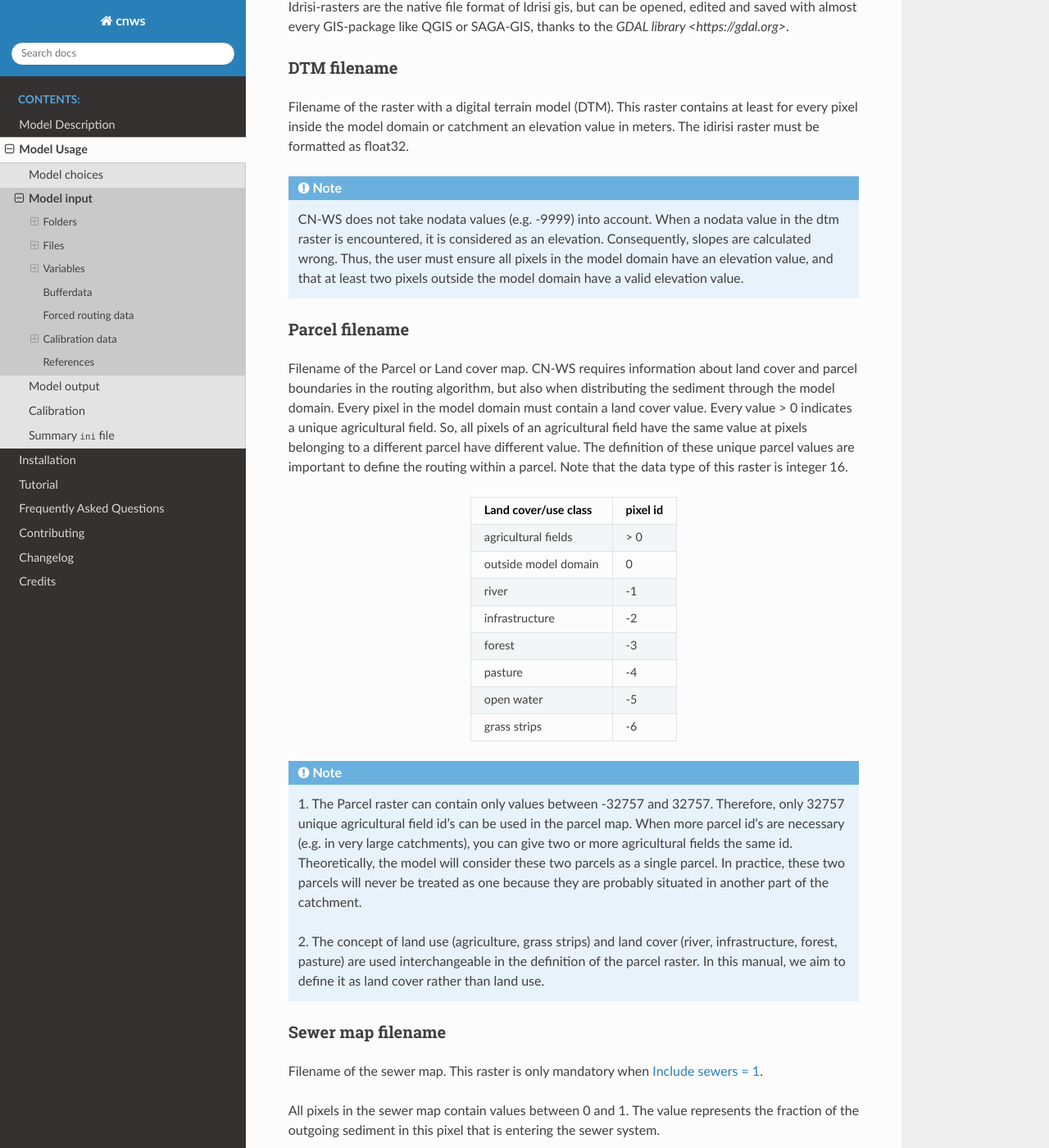
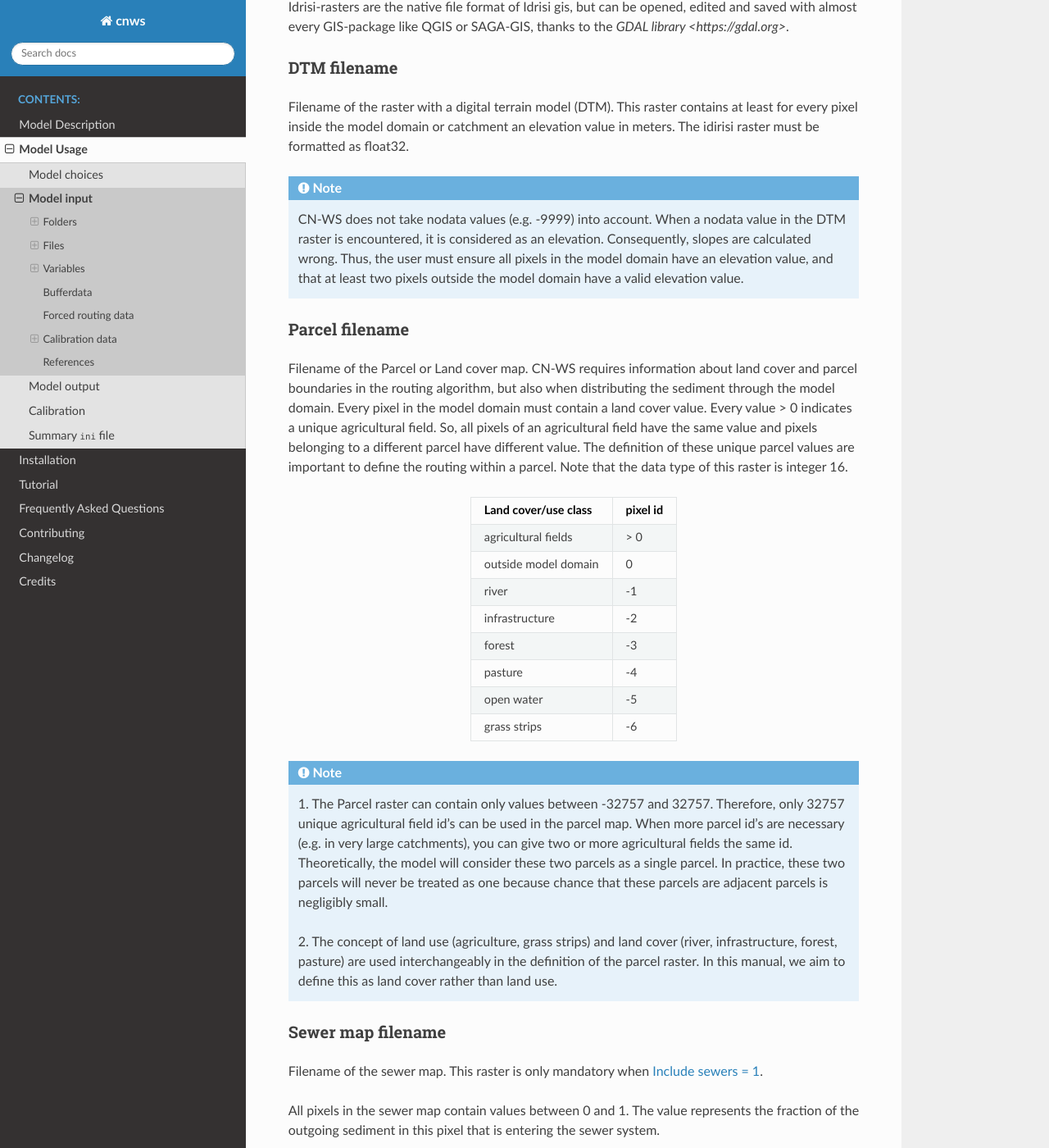
Before and after one commit to watem-sedem/watem-sedem, a Sphinx documentation site: the page built from docs/input.rst, in a window 1280 px wide and 1400 px high, scrolled down 711 px. Shown: the whole window at 82% size. Built offline with Sphinx 7.4.7 and the Read the Docs theme 2.0.0, drawn with Linux system fonts in a browser that asks for light colours; some of the changed text lies outside the part shown.

Commit message:
Textual changes in input.rst, as proposed in review

```diff
--- a/docs/input.rst
+++ b/docs/input.rst
@@ -33,7 +33,7 @@
 
 All input rasters must be
 `Idrisi-rasters <https://gdal.org/drivers/raster/Idrisi.html>`_ and must have
-the same amount of columns, rows and cellsize.
+the same amount of columns, rows and cell size.
 If one of the  input rasters has a different spatial extent, the model will
 raise an exception and will stop the execution.
 
@@ -53,7 +53,7 @@
 
 .. note::
 	CN-WS does not take nodata values (e.g. -9999) into account. When a nodata
-	value in the dtm raster is encountered, it is considered as an elevation.
+	value in the DTM raster is encountered, it is considered as an elevation.
 	Consequently, slopes are calculated wrong. Thus, the user must ensure all
 	pixels in the model domain have an elevation value, and that at least two
 	pixels outside the model domain have a valid elevation value.
@@ -69,7 +69,7 @@
 sediment through the model domain. Every pixel in the model domain must contain
 a land cover value. Every value > 0 indicates a unique agricultural field. So,
 all
-pixels of an agricultural field have the same value at pixels belonging to a
+pixels of an agricultural field have the same value and pixels belonging to a
 different parcel have different value.
 The definition of these unique parcel values are important to define the routing
 within a parcel. Note that the data type of this raster is integer 16.
@@ -87,12 +87,12 @@
     catchments), you can give two or more agricultural fields the same id.
     Theoretically, the model will consider these two parcels as a single
     parcel. In practice, these two parcels will never be treated as one
-    because they are probably situated in another part of the catchment.
+    because chance that these parcels are adjacent parcels is negligibly small.
 
     2. The concept of land use (agriculture, grass strips) and land cover
-    (river, infrastructure, forest, pasture) are used interchangeable in the
-    definition of the parcel raster. In this manual, we aim to define it as land
-    cover rather than land use.
+    (river, infrastructure, forest, pasture) are used interchangeably in the
+    definition of the parcel raster. In this manual, we aim to define this as
+    land cover rather than land use.
 
 .. _sewermapfile:
 
@@ -291,15 +291,16 @@
 
 .. _routingmap:
 
-routing map
-***********
+Routing maps
+************
 
-CN-WS accepts rasters where a single-flow routing along a line element in the
-landscape is imposed by the user. The
+The routing algorithm of CN-WS can take into account rasters that impose a
+single-flow routing along a line element in the
+landscape as defined by the user. The
 :ref:`river routing map <riverroutingmap>`, :ref:`ditchmap <ditchmap>` and
 :ref:`dam map <dammap>` are made according to the principles described here.
 
-A routing map contains integer values between 0 and 8. Every value indicates a
+A routing map contains integer values between 0 and 8. Every value indicates the
 direction the routing will follow. A pixel set to zero has no imposed routing.
 
 Consider pixel X in the figure below. If the routing must flow from X to the
@@ -432,7 +433,7 @@
 stream velocity
 ***************
 
-float, mandatory when :ref:`simple = 0 <simple>`
+Float, mandatory when :ref:`simple = 0 <simple>`
 
 .. _alpha:
 
@@ -653,7 +654,7 @@
 **********
 
 If the routing algorithm of CN-WS encounters a local minimum in the
-:ref:`digital elevation model <dtmmap>` it will not find a lower, neighbouring
+:ref:`digital elevation model, <dtmmap>` it will not find a lower, neighbouring
 pixel. Therefore, the algorithm will search for a lower pixel within a search
 radius around the local minimum. The variable 'max kernel' defines the search
 radius expressed in pixels.
@@ -708,11 +709,11 @@
    bufferbasin, :math:`V_{basin}` (:math:`m^{3}`). This parameter is only
    mandatory when using the CN-module (i.e. :ref:`simple = 0 <simple>`).
 
- - height dam :The height of the dam of the buffer basin, :math:`H_{dam}`
+ - height dam: the height of the dam of the buffer basin, :math:`H_{dam}`
    (m). This parameter is only mandatory when using the CN-module (i.e.
    :ref:`simple = 0 <simple>`).
 
- - height opening: The height of the opening of the discharge pipe of the
+ - height opening: the height of the opening of the discharge pipe of the
    basin, :math:`H_{opening}` (m). This parameter is only mandatory when using
    the CN-module (i.e. :ref:`simple = 0 <simple>`).
 
@@ -720,11 +721,11 @@
    This parameter is only mandatory when using the CN-module (i.e.
    :ref:`simple = 0 <simple>`).
 
- - discharge coefficient: The discharge coefficient :math:`C_d` (-) of the
+ - discharge coefficient: the discharge coefficient :math:`C_d` (-) of the
    buffer basin. This parameter is only mandatory when using the CN-module
    (i.e.:ref:`simple = 0 <simple>`).
 
- - width dam: The width of the overflow on the bufferbasin dam
+ - width dam: the width of the overflow on the bufferbasin dam
    :math:`W_{dam}` (m). This parameter is only mandatory when using the
    CN-module (i.e. :ref:`simple = 0 <simple>`).
 
```
Also changed, not shown: other parts of docs/input.rst (+15 -15 lines).
